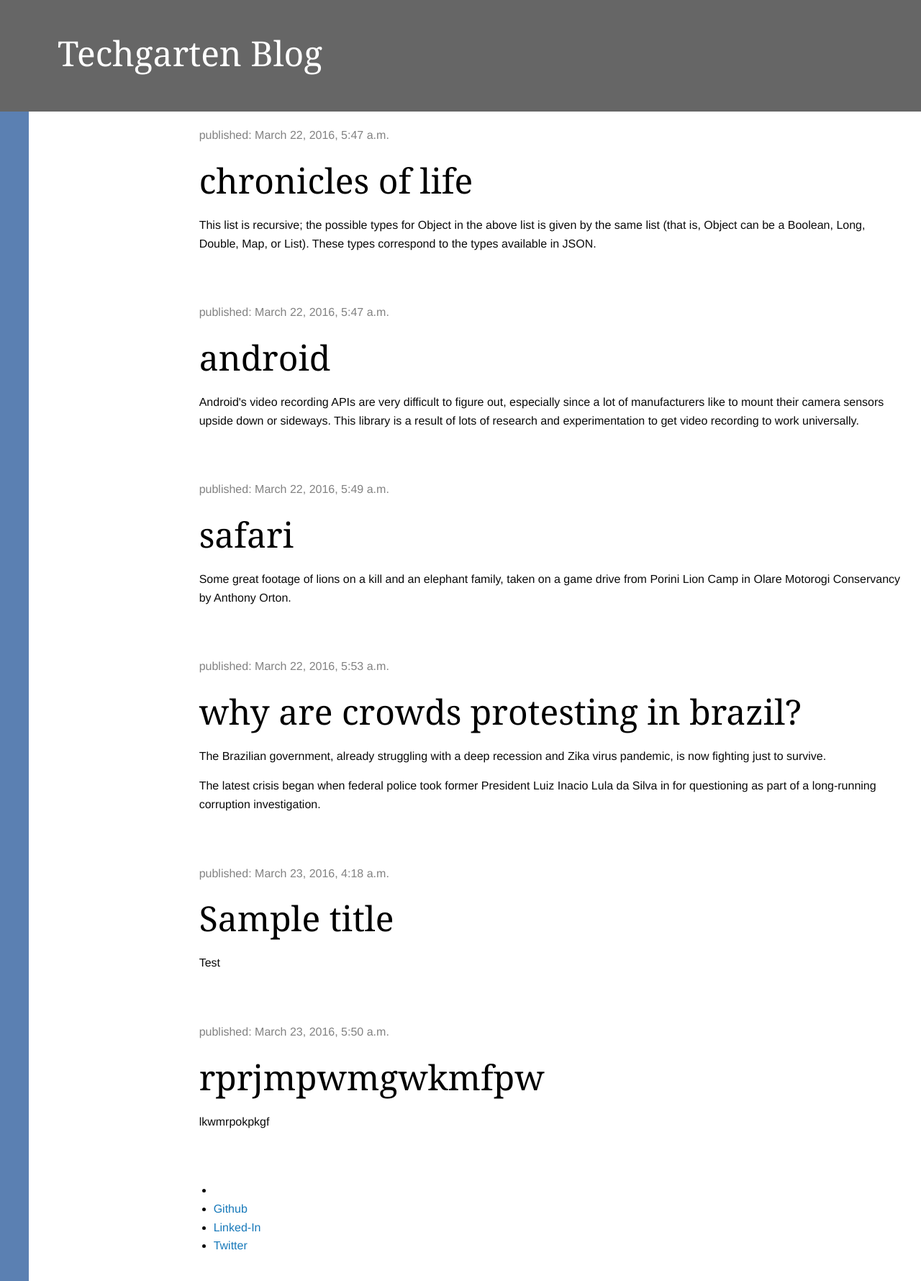
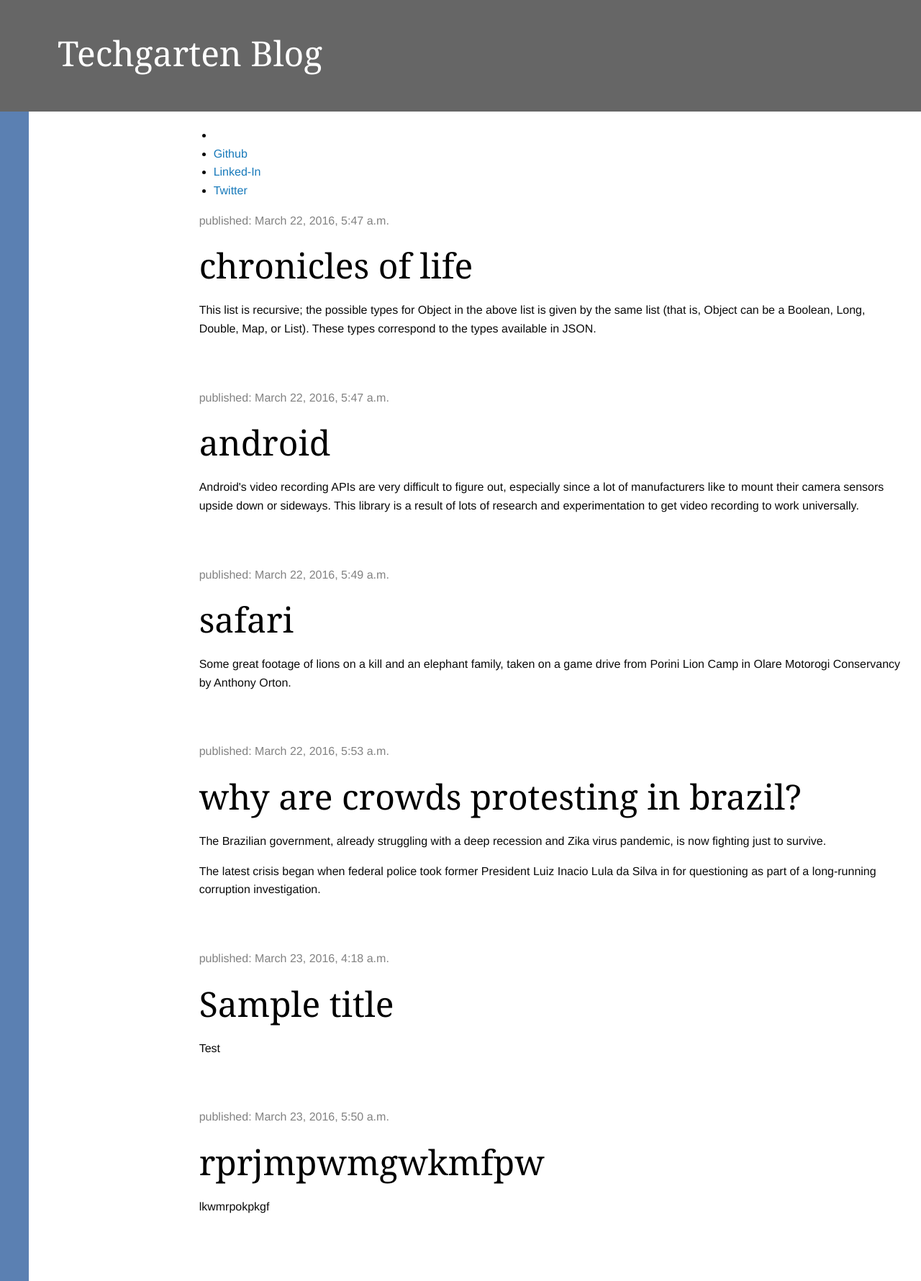
Before and after one commit to PhillMue/techgarten, a Django app: page / in a window 1280 px wide. Shown: the whole page at 72% size. Run offline with Django 3.2, Linux system fonts and the light colour scheme; data comes from the database, SQL or seed files in the repository; some libraries are stand-ins or nearby versions.

Commit message:
added content to post list

```diff
--- a/blog/templates/blog/post_list.html
+++ b/blog/templates/blog/post_list.html
@@ -5,8 +5,20 @@
 
         {% block content %}
 
-        <div class="row">
-       <div class="small-8 large-8 columns">
+
+
+            <ul class="cbp-vimenu">
+<li>
+<a href="http://PhillMue.github.io/" class="icon-logo"></a>
+</li>
+<li><a href="https://github.com/PhillMue" class="icon-archive">Github </a></li>
+<li><a href="https://www.linkedin.com/in/philip-mue-2774369b?trk=hp-identity-name" class="icon-pencil">Linked-In</a></li>
+<li><a href="https://twitter.com/philmue" class="icon-location">Twitter</a></li>
+<!-- <li><a href="#" class="icon-images">Lorem ipsum</a></li> <li><a href="#" class="icon-images">Lorem ipsum</a></li> -->
+</ul>
+
+
+
             {% for post in posts %}
                 <div class="post">
                     <div class="date">
@@ -17,20 +29,9 @@
                 </div>
             {% endfor %}
 
-        </div>
-        <div class="small-4 large-4 columns">
-            <ul class="cbp-vimenu">
-<li>
-<a href="http://PhillMue.github.io/" class="icon-logo"></a>
-</li>
-<li><a href="https://github.com/PhillMue" class="icon-archive">Github </a></li>
-<li><a href="https://www.linkedin.com/in/philip-mue-2774369b?trk=hp-identity-name" class="icon-pencil">Linked-In</a></li>
-<li><a href="https://twitter.com/philmue" class="icon-location">Twitter</a></li>
-<!-- <li><a href="#" class="icon-images">Lorem ipsum</a></li> <li><a href="#" class="icon-images">Lorem ipsum</a></li> -->
-</ul>
 
-        </div>
-        </div>
+
+
 
 
         {% endblock %}
```
